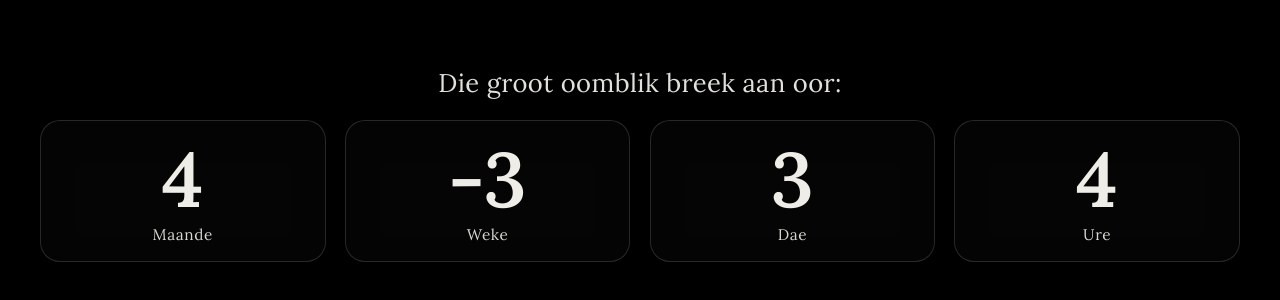
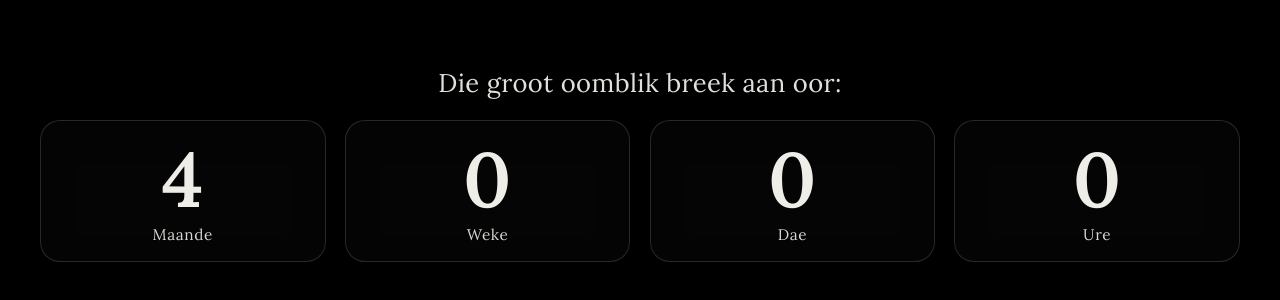
Before and after one commit to lsteenekamp/Countdown-Timer, a plain HTML site: page index.html in a window 1280 px wide. Shown: the part 236-536 px from the top of the page. Drawn offline with Linux system fonts and the light colour scheme.

Commit message:
Corrected date calculation formula

```diff
--- a/index.html
+++ b/index.html
@@ -155,6 +155,7 @@
       if (target <= now){
         return { months:0,weeks:0,days:0,hours:0,minutes:0,seconds:0, done:true };
       }
+
       const md = monthDiff(now, target);
       let cursor = md.after;
 
@@ -164,13 +165,17 @@
       const secPer = { week: 604800, day: 86400, hour: 3600, min: 60 };
       let remain = sTotal;
 
-      const weeks   = Math.floor(remain / secPer.week); remain -= weeks  * secPer.week;
-      const days    = Math.floor(remain / secPer.day);  remain -= days   * secPer.day;
-      const hours   = Math.floor(remain / secPer.hour); remain -= hours  * secPer.hour;
-      const minutes = Math.floor(remain / secPer.min);  remain -= minutes* secPer.min;
-      const seconds = remain;
+      const weeks   = Math.max(0, Math.floor(remain / secPer.week));  remain -= weeks  * secPer.week;
+      const days    = Math.max(0, Math.floor(remain / secPer.day));   remain -= days   * secPer.day;
+      const hours   = Math.max(0, Math.floor(remain / secPer.hour));  remain -= hours  * secPer.hour;
+      const minutes = Math.max(0, Math.floor(remain / secPer.min));   remain -= minutes* secPer.min;
+      const seconds = Math.max(0, remain);
 
-      return { months: md.months, weeks, days, hours, minutes, seconds, done:false };
+      return {
+        months: md.months,
+        weeks, days, hours, minutes, seconds,
+        done:false
+      };
     }
 
     function pickFour(parts){
```
